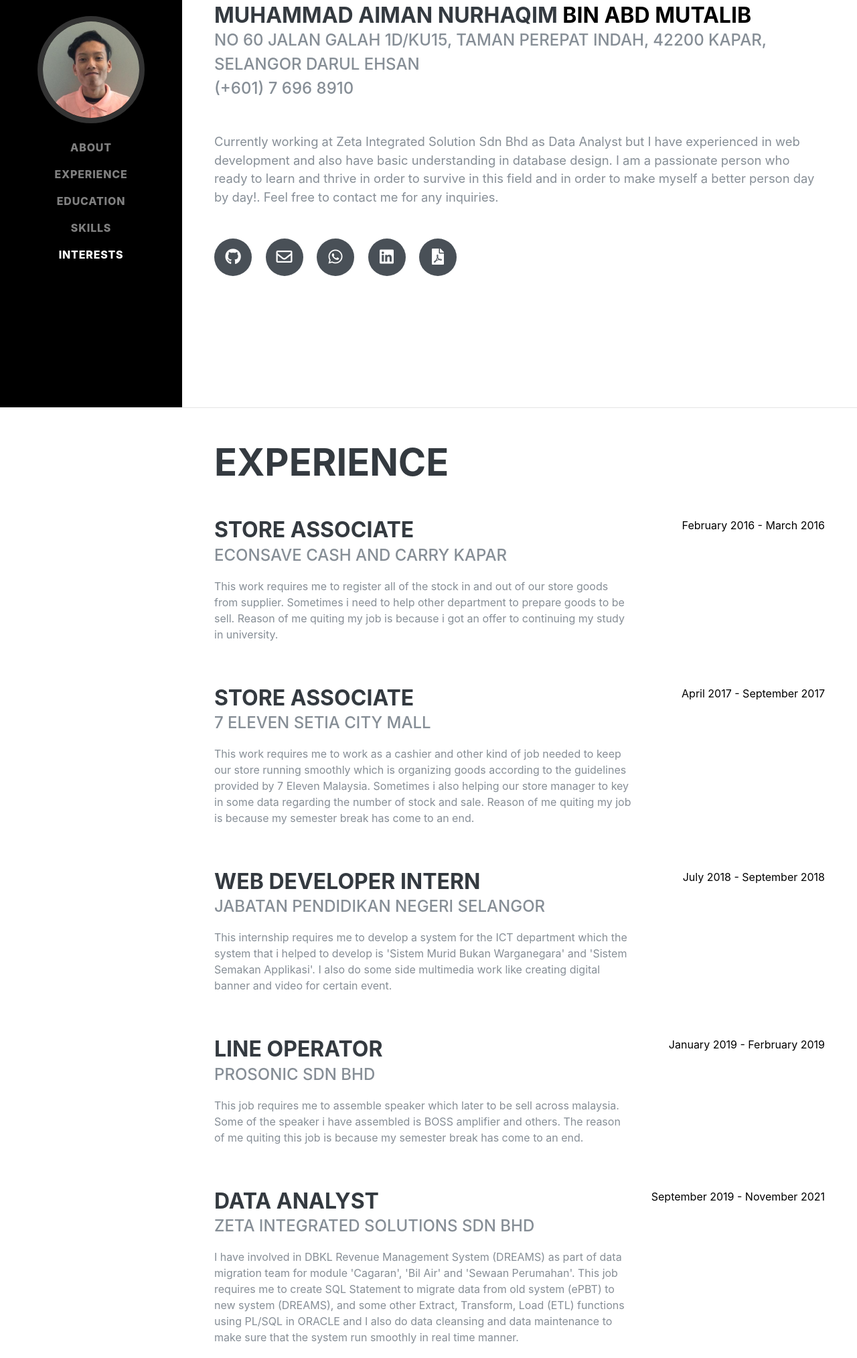
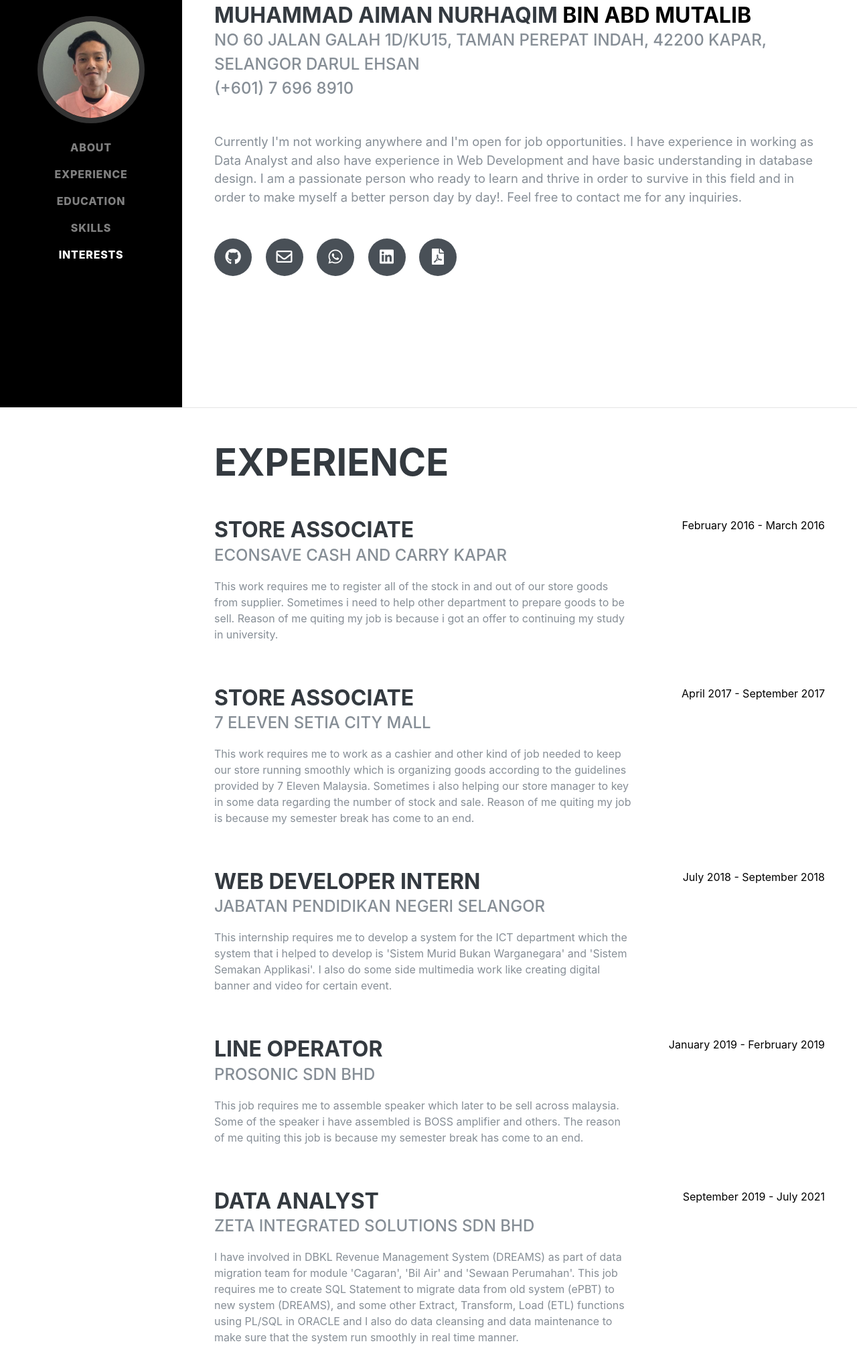
Before and after one commit to aimanzzzr/OnlineResume, a plain HTML site: page index.html in a window 1280 px wide. Shown: the part 192-2219 px from the top of the page at 67% size. Drawn offline with Linux system fonts and the light colour scheme; a web font is replaced by a local one.

Commit message:
updating online resume as latest version

```diff
--- a/index.html
+++ b/index.html
@@ -103,8 +103,8 @@
             Selangor Darul Ehsan <br />(+601) 7 696 8910
           </div>
           <p class="lead mb-5">
-            Currently working at Zeta Integrated Solution Sdn Bhd as Data Analyst
-            but I have experienced in web development and also have basic understanding in database design.
+            Currently I'm not working anywhere and I'm open for job opportunities.
+            I have experience in working as Data Analyst and also have experience in Web Development and have basic understanding in database design.
             I am a passionate person who ready to learn and thrive in order to survive in this field and in
             order to make myself a better person day by day!. Feel free to contact me for any inquiries.
           </p>
@@ -221,7 +221,7 @@
               </p>
             </div>
             <div class="resume-date text-md-right">
-              <span class="text-primary">September 2019 - November 2021</span>
+              <span class="text-primary">September 2019 - July 2021</span>
             </div>
           </div>
         </div>
@@ -368,10 +368,10 @@
               <i class="fas fa-ellipsis-h"></i>
               Data Analysis
             </li>
-            <li>
+            <!-- <li>
               <i class="fas fa-ellipsis-h"></i>
               Extract, Transform, Load (ETL)
-            </li>
+            </li> -->
           </ul>
         </div>
       </section>
```
